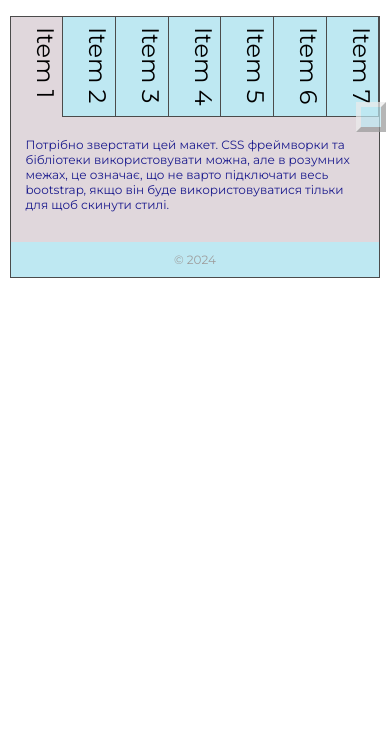
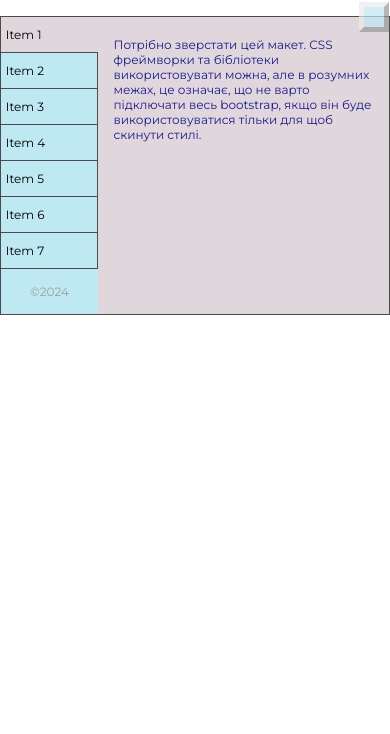
Before and after one commit to Alishta/homework_32, a plain HTML site: page index.html in a window 390 px wide. Shown: the part 110-844 px from the top of the page. Drawn offline with Linux system fonts and the light colour scheme.

Commit message:
remade the mobile version

```diff
--- a/css/style.scss
+++ b/css/style.scss
@@ -191,7 +191,7 @@ ul, ol {
         font-size: 12px;
     }
     .wrapper {
-        width: 95%;
+        width: 100%;
         .header {
             width: 100%;
             .logo {
@@ -209,50 +209,27 @@ ul, ol {
             }
         }
         .main {
-            flex-direction: column;
-            &:last-child {
-                &::after {
-                    content: '© 2024';
-                    display: block;
-                    text-align: center;
-                    color: $copyColor;
-                    background-color: $additionColor;
-                    padding: 10px 0;
-                }
-            }
             .side {
-                width: 100%;
                 .menu {
-                    display: flex;
-                    flex-direction: row;
                     .menu__item {
                         background-color: $additionColor;
-                        width: calc(100% / 7);
+                        width: 100%;
 
                         .menu__link {
-                            width: 100%;
-                            height: 100px;
-                            writing-mode: vertical-rl;
-                            &.active {
-                                border-bottom: none;
-                                border-right: 1px solid $borderColor;
-                            }
+                            font-size: 1rem;
                         }
                     }
                 }
-                .copy {
-                    display: none;
-                }
             }
             .content {
-                width: 100%;
+                width: 75%;
 
                 .block {
                     opacity: .7;
                     width: 30px;
                     height: 30px;
                     top: -15px;
-                    right: -7px;
+                    right: 0;
                     border: 5px outset rgb(236, 236, 236);
                 }
             }
```
Also changed, not shown: css/style.css, 1 other file.
